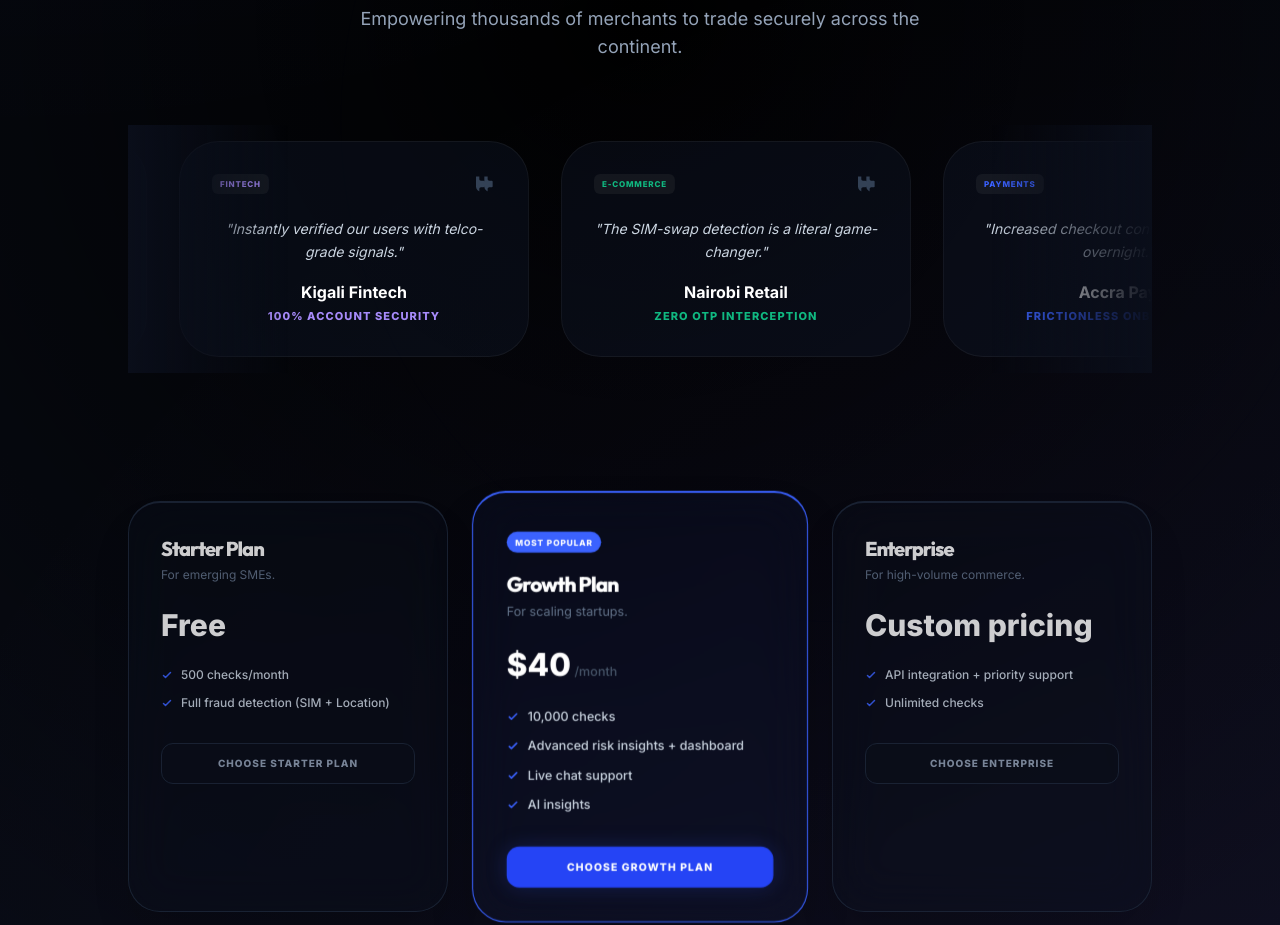
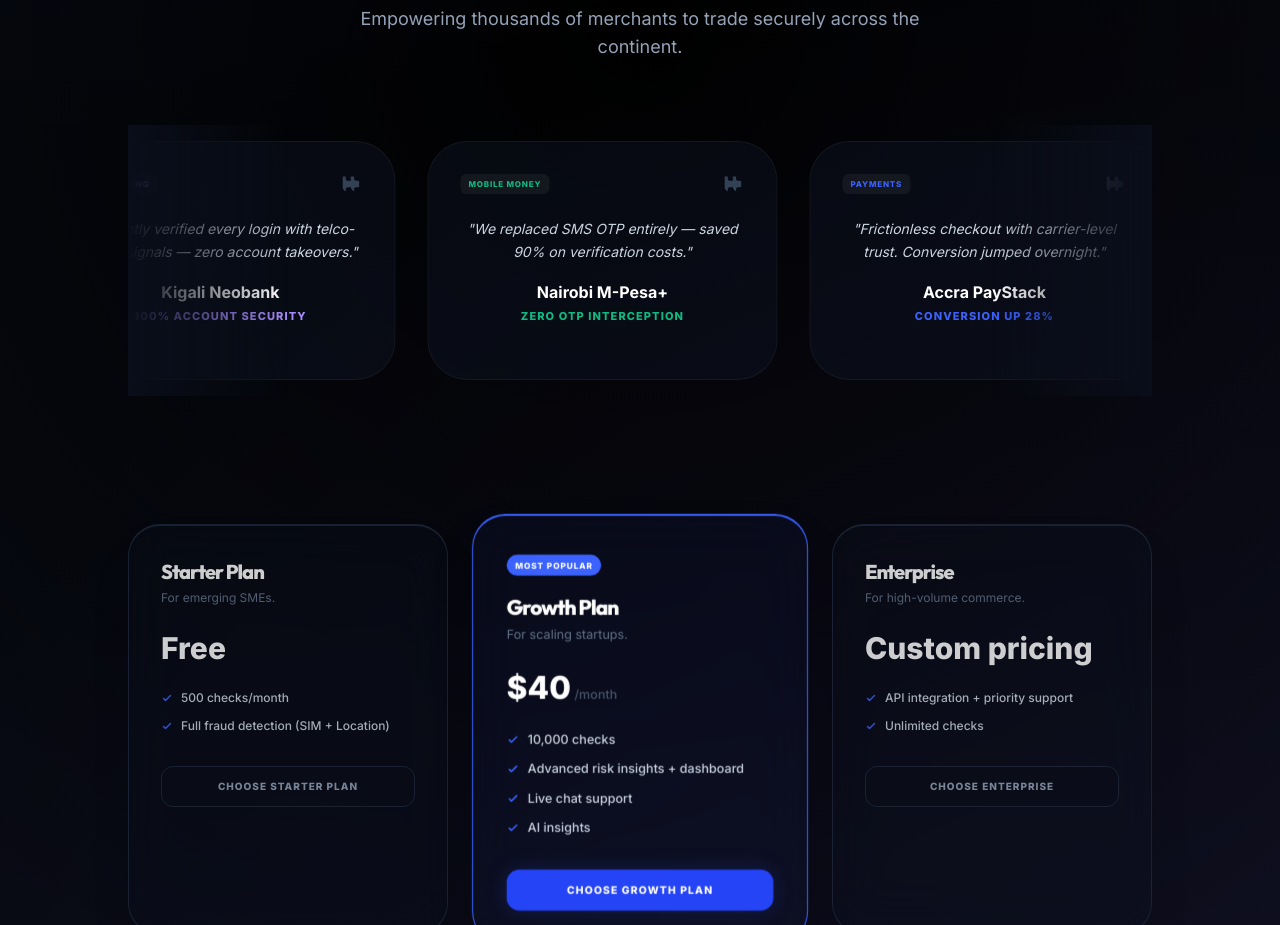
Before and after one commit to prosperDeprogrammer/prosperortese_042a-sim-verify, a React (Create React App) app in the folder frontend/: page / in a window 1280 px wide. Shown: the part 1380-2305 px from the top of the page. Built offline with nearby package versions, Linux system fonts and the light colour scheme; no server answers.

Commit message:
pros update

```diff
--- a/frontend/src/components/LandingPage.tsx
+++ b/frontend/src/components/LandingPage.tsx
@@ -120,17 +120,21 @@
 
             <div className="animate-marquee flex gap-6 md:gap-8 py-4">
               {[
-                { name: 'Lagos Logistics', impact: 'Fraud reduced by 92%', tag: 'Logistics', color: 'text-brand-400', quote: "We cut fraud to zero while speeding up our deliveries." },
-                { name: 'Kigali Fintech', impact: '100% Account Security', tag: 'Fintech', color: 'text-accent-400', quote: "Instantly verified our users with telco-grade signals." },
-                { name: 'Nairobi Retail', impact: 'Zero OTP Interception', tag: 'E-commerce', color: 'text-safe', quote: "The SIM-swap detection is a literal game-changer." },
-                { name: 'Accra Pay', impact: 'Frictionless Onboarding', tag: 'Payments', color: 'text-brand-500', quote: "Increased checkout conversion by 28% overnight." },
-                { name: 'Joburg Delivery', impact: 'Verified Tracking', tag: 'Last Mile', color: 'text-suspicious', quote: "Finally, a fraud solution built for African markets." },
-                // Duplicate for loop
-                { name: 'Lagos Logistics', impact: 'Fraud reduced by 92%', tag: 'Logistics', color: 'text-brand-400', quote: "We cut fraud to zero while speeding up our deliveries." },
-                { name: 'Kigali Fintech', impact: '100% Account Security', tag: 'Fintech', color: 'text-accent-400', quote: "Instantly verified our users with telco-grade signals." },
-                { name: 'Nairobi Retail', impact: 'Zero OTP Interception', tag: 'E-commerce', color: 'text-safe', quote: "The SIM-swap detection is a literal game-changer." },
-                { name: 'Accra Pay', impact: 'Frictionless Onboarding', tag: 'Payments', color: 'text-brand-500', quote: "Increased checkout conversion by 28% overnight." },
-                { name: 'Joburg Delivery', impact: 'Verified Tracking', tag: 'Last Mile', color: 'text-suspicious', quote: "Finally, a fraud solution built for African markets." }
+                { name: 'Lagos MicroLend', impact: 'Fraud reduced by 92%', tag: 'Lending', color: 'text-brand-400', quote: "SIM-swap detection stopped ₦12M in fraudulent loan disbursements last quarter." },
+                { name: 'Kigali Neobank', impact: '100% Account Security', tag: 'Neobanking', color: 'text-accent-400', quote: "Instantly verified every login with telco-grade signals — zero account takeovers." },
+                { name: 'Nairobi M-Pesa+', impact: 'Zero OTP Interception', tag: 'Mobile Money', color: 'text-safe', quote: "We replaced SMS OTP entirely — saved 90% on verification costs." },
+                { name: 'Accra PayStack', impact: 'Conversion up 28%', tag: 'Payments', color: 'text-brand-500', quote: "Frictionless checkout with carrier-level trust. Conversion jumped overnight." },
+                { name: 'Joburg InsurTech', impact: 'Claims Fraud Halved', tag: 'InsurTech', color: 'text-suspicious', quote: "Location verification catches fraudulent claims before they're even filed." },
+                { name: 'Kampala Wallet', impact: 'Onboarding in 8 sec', tag: 'Fintech', color: 'text-safe', quote: "Number verification replaced our entire KYC step — users love it." },
+                { name: 'Dar es Salaam Pay', impact: '₦0 Chargeback Loss', tag: 'Payments', color: 'text-accent-400', quote: "Every transaction is SIM-verified at login. Chargebacks dropped to zero." },
+                // Duplicate for seamless marquee loop
+                { name: 'Lagos MicroLend', impact: 'Fraud reduced by 92%', tag: 'Lending', color: 'text-brand-400', quote: "SIM-swap detection stopped ₦12M in fraudulent loan disbursements last quarter." },
+                { name: 'Kigali Neobank', impact: '100% Account Security', tag: 'Neobanking', color: 'text-accent-400', quote: "Instantly verified every login with telco-grade signals — zero account takeovers." },
+                { name: 'Nairobi M-Pesa+', impact: 'Zero OTP Interception', tag: 'Mobile Money', color: 'text-safe', quote: "We replaced SMS OTP entirely — saved 90% on verification costs." },
+                { name: 'Accra PayStack', impact: 'Conversion up 28%', tag: 'Payments', color: 'text-brand-500', quote: "Frictionless checkout with carrier-level trust. Conversion jumped overnight." },
+                { name: 'Joburg InsurTech', impact: 'Claims Fraud Halved', tag: 'InsurTech', color: 'text-suspicious', quote: "Location verification catches fraudulent claims before they're even filed." },
+                { name: 'Kampala Wallet', impact: 'Onboarding in 8 sec', tag: 'Fintech', color: 'text-safe', quote: "Number verification replaced our entire KYC step — users love it." },
+                { name: 'Dar es Salaam Pay', impact: '₦0 Chargeback Loss', tag: 'Payments', color: 'text-accent-400', quote: "Every transaction is SIM-verified at login. Chargebacks dropped to zero." }
               ].map((story, i) => (
                 <div key={i} className="flex-shrink-0 bg-dark-900/40 p-6 md:p-8 rounded-[2.5rem] border border-white/5 w-[280px] md:w-[350px] hover:border-brand-500/30 transition-all group">
                   <div className="flex justify-between items-start mb-6">
```
